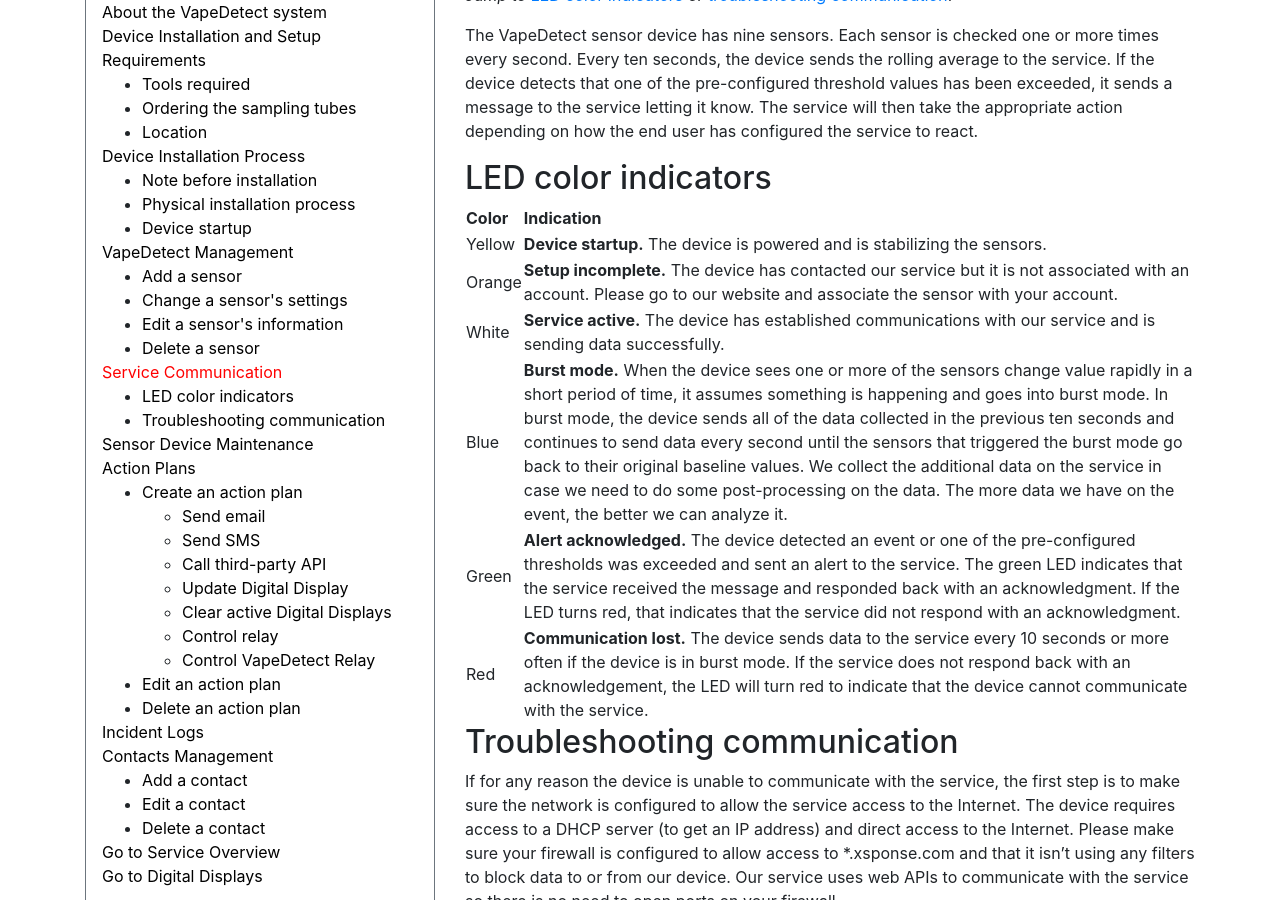
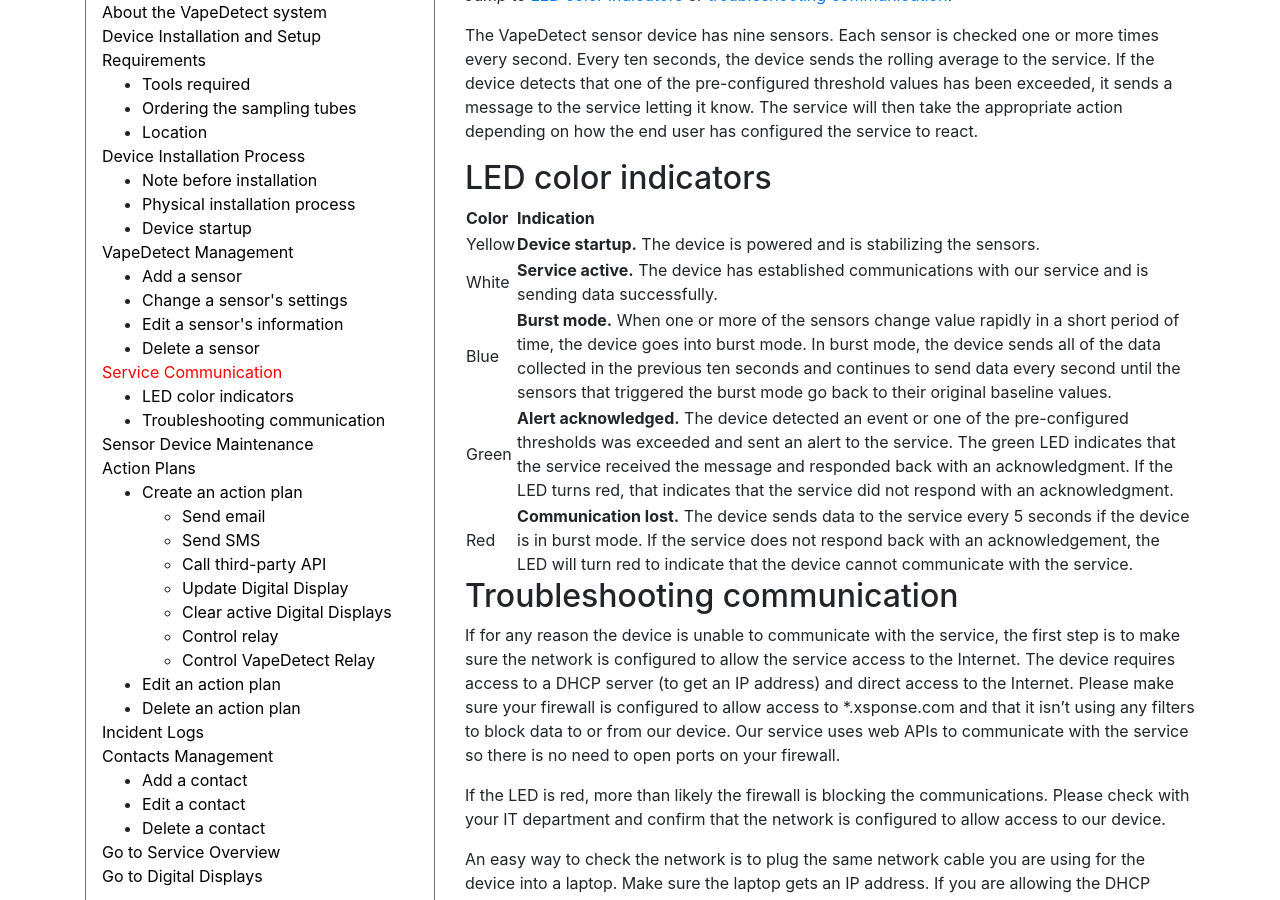
Before and after one commit to NrsSystems/docs, a Jekyll site: the page built from vape-detect/sensor-device-communication.md, in a window 1280 px wide and 900 px high, scrolled down 336 px. Built offline with Jekyll 4.4.1, drawn with Linux system fonts in a browser that asks for light colours; our own code applies the rules of GitHub Pages for plain Markdown files.

Commit message:
Update sensor-device-communication.md
Removed entry for Orange from the LED color indicator table; also revised the Blue / burst mode description to remove references to collecting additional data.

```diff
--- a/vape-detect/sensor-device-communication.md
+++ b/vape-detect/sensor-device-communication.md
@@ -4,22 +4,22 @@ abstract: This page explains how the VapeDetect sensor uses LED colors to indica
 ---
 *Jump to [LED color indicators](sensor-device-communication.md#led-color-indicators) or [troubleshooting communication](sensor-device-communication.md#troubleshooting-communication).*
 
-The VapeDetect sensor device has nine sensors. Each sensor is checked one or more times every second. Every ten seconds, the device sends the rolling average to the service. If the device detects that one of the pre-configured threshold values has been exceeded, it sends a message to the service letting it know. The service will then take the appropriate action depending on how the end user has configured the service  to react.
+The VapeDetect sensor device has nine sensors. Each sensor is checked one or more times every second. Every ten seconds, the device sends the rolling average to the service. If the device detects that one of the pre-configured threshold values has been exceeded, it sends a message to the service letting it know. The service will then take the appropriate action depending on how the end user has configured the service to react.
 
 ## LED color indicators
 
 | Color | Indication |
 | --- | --- |
 | Yellow | **Device startup.** The device is powered and is stabilizing the sensors. |
-| Orange | **Setup incomplete.** The device has contacted our service but it is not associated with an account. Please go to our website and associate the sensor with your account. |
 | White | **Service active.** The device has established communications with our service and is sending data successfully. |
-| Blue | **Burst mode.** When the device sees one or more of the sensors change value rapidly in a short period of time, it assumes something is happening and goes into burst mode. In burst mode, the device sends all of the data collected in the previous ten seconds and continues to send data every second until the sensors that triggered the burst mode go back to their original baseline values. We collect the additional data on the service in case we need to do some post-processing on the data. The more data we have on the event, the better we can analyze it. |
+| Blue | **Burst mode.** When one or more of the sensors change value rapidly in a short period of time, the device goes into burst mode. In burst mode, the device sends all of the data collected in the previous ten seconds and continues to send data every second until the sensors that triggered the burst mode go back to their original baseline values. |
 | Green | **Alert acknowledged.** The device detected an event or one of the pre-configured thresholds was exceeded and sent an alert to the service. The green LED indicates that the service received the message and responded back with an acknowledgment. If the LED turns red, that indicates that the service did not respond with an acknowledgment. |
-| Red | **Communication lost.** The device sends data to the service every 10 seconds or more often if the device is in burst mode. If the service does not respond back with an acknowledgement, the LED will turn red to indicate that the device cannot communicate with the service. |
+| Red | **Communication lost.** The device sends data to the service every 5 seconds if the device is in burst mode. If the service does not respond back with an acknowledgement, the LED will turn red to indicate that the device cannot communicate with the service. |
 
 
 ## Troubleshooting communication
-If for any reason the device is unable to communicate with the service, the first step is to make sure the network is configured to allow the service access to the Internet. The device requires access to a DHCP server (to get an IP address) and direct access to the Internet. Please make sure your firewall is configured to allow access to *.xsponse.com and that it isn’t using any filters to block data to or from our device. Our service uses web APIs to communicate with the service so there is no need to open ports on your firewall.
+
+If for any reason the device is unable to communicate with the service, the first step is to make sure the network is configured to allow the service access to the Internet. The device requires access to a DHCP server (to get an IP address) and direct access to the Internet. Please make sure your firewall is configured to allow access to \*.xsponse.com and that it isn’t using any filters to block data to or from our device. Our service uses web APIs to communicate with the service so there is no need to open ports on your firewall.
 
 If the LED is red, more than likely the firewall is blocking the communications. Please check with your IT department and confirm that the network is configured to allow access to our device.
 
```
